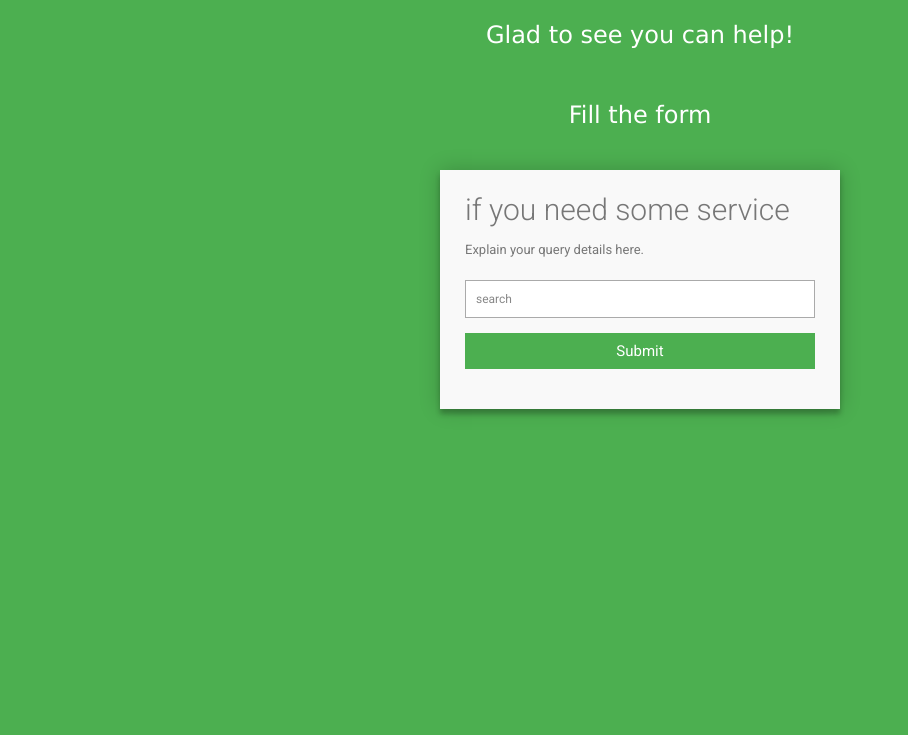
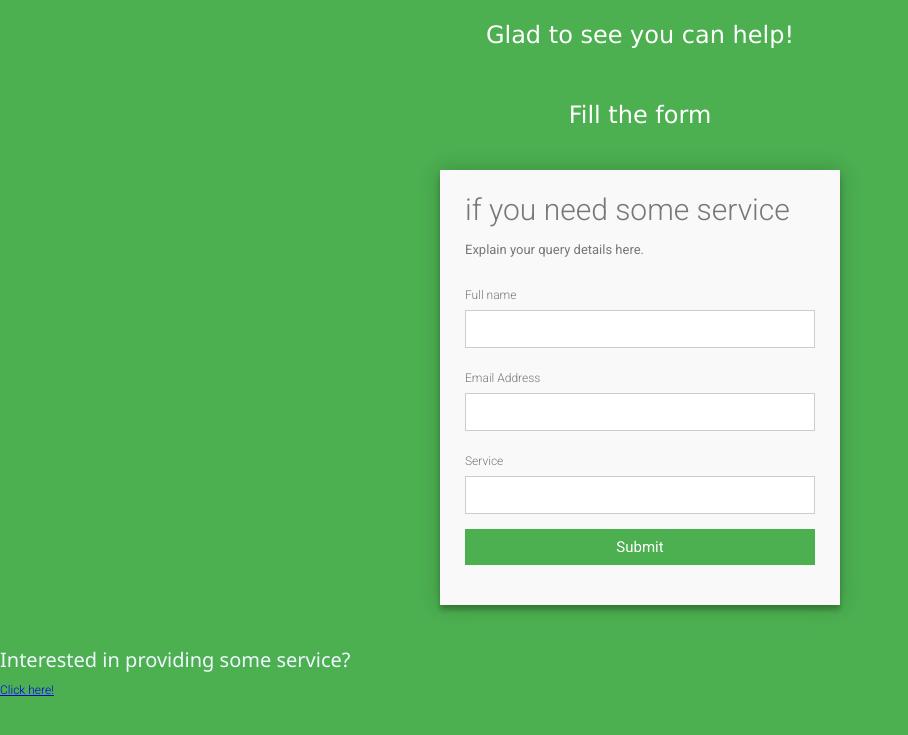
Before and after one commit to anushkrishnav/supdem, a Flask app: page / in a window 1280 px wide. Shown: the top 735 px of the page, without its empty margins (0-908 px from the left). Run offline with Flask 2, Linux system fonts and the light colour scheme.

Commit message:
Beta 1.0

```diff
--- a/appli.py
+++ b/appli.py
@@ -16,13 +16,14 @@ from forms import UserForm, SupplierForm
 def home():
     Rf = UserForm()
     if request.method == "POST":
-            sFor = User( service=Rf.service.data)
+            sFor = User( service=Rf.service.data,email=Rf.email.data,name=Rf.name.data)
             db.session.add(sFor)
             db.session.commit()
             # sFor = request.form['contact']
-            print("sFor",sFor)
-            return redirect(url_for('recommendation',sFor=sFor))
-    return render_template('home.html')#,form=Rf)
+            flash('Congratulations, you are now a registered User!')
+            # print("sFor",sFor)
+            return redirect(url_for('recommendation'))
+    return render_template('home.html',form=Rf)
 
 @app.route("/supplier", methods=['GET', 'POST'])    #Supplier Form
 def supplier():
@@ -38,14 +39,17 @@ def supplier():
 @app.route("/recommendation",methods = ['GET','POST'])
 def recommendation():
     if request.method == 'GET':
-        Supp = Supplier.query.all()
+        allSuppliers = Supplier.query.all()
         # sFor=request.args.get('sFor')
 
-        temp = User.query.all()
-        # print(temp.service)
-
-        # print("temp",temp)
-        return render_template('recommend.html',Supp=Supp)
+        allUsers = User.query.all()
+        print("Supp",allSuppliers[-1].data())
+        Suppliers = []
+        for i in allSuppliers:
+            if i.data()[1]==allUsers[-1].data()[1]:
+                Suppliers.append(i)
+        print("last user",allUsers[-1].data())
+        return render_template('recommend.html',Supp=Suppliers)
 
 @app.route("/about")
 def about():
@@ -56,8 +60,8 @@ def data():
     if request.method == 'GET':
         Supp = Supplier.query.all()
         print("data",Supp)
-
-        return render_template('data.html',Supp=Supp)
+        Users = User.query.all()
+        return render_template('data.html',Supp=[Supp,Users])
 
 if __name__ == '__main__':
     app.run(debug=True)
--- a/templates/home.html
+++ b/templates/home.html
@@ -8,14 +8,50 @@
 	<form action="{{ url_for('home') }}" method="post" id="contact">
 		<h3>if you need some service</h3>
 		<h4>Explain your query details here.</h4>
-		<fieldset>
-			<input placeholder="search" type="text" tabindex="1" name = "contact" required autofocus>
-		</fieldset>
-		<fieldset>
-			<button name="submit" type="submit">Submit</button>
-		</fieldset>
+        {{form.hidden_tag()}}
+        <fieldset>
+            <label for="name">Full name</label>
+            {{ form.name(size=32) }}<br>
+            {% for error in form.name.errors %}
+            <span style="color: red;">[{{ error }}]</span>
+            {% endfor %}
+        </fieldset>
+        <fieldset>
+            <label for="email">Email Address</label>
+            {{ form.email(size=64) }}<br>
+            {% for error in form.email.errors %}
+            <span style="color: red;">[{{ error }}]</span>
+            {% endfor %}
+        </fieldset>
+        <fieldset>
+            <label for="Service">Service</label>
+            {{ form.service(size=32) }}<br>
+            {% for error in form.service.errors %}
+            <span style="color: red;">[{{ error }}]</span>
+            {% endfor %}
+        </fieldset>
+        <fieldset>
+            <button name="submit" type="submit">Submit</button>
+        </fieldset>
 	</form>
 </div>
 
+<div>
+    <row>
+    <col>
+    <div style="color: aliceblue;font-family: 'Segoe UI', Tahoma, Geneva, Verdana, sans-serif;font-size: 20px; align-self: center;">
+
+        Interested in providing some service?
+    </div>
+    <col>
+    <col>
+    <p><a href="{{ url_for('supplier') }}">Click here!</a></p>
+
+
+</col>
+</row>
+</div>
+
+
 </div>
 {% endblock %}
```
Also changed, not shown: model.py (+8 -0 lines), templates/recommend.html (+4 -5 lines), README.md.
